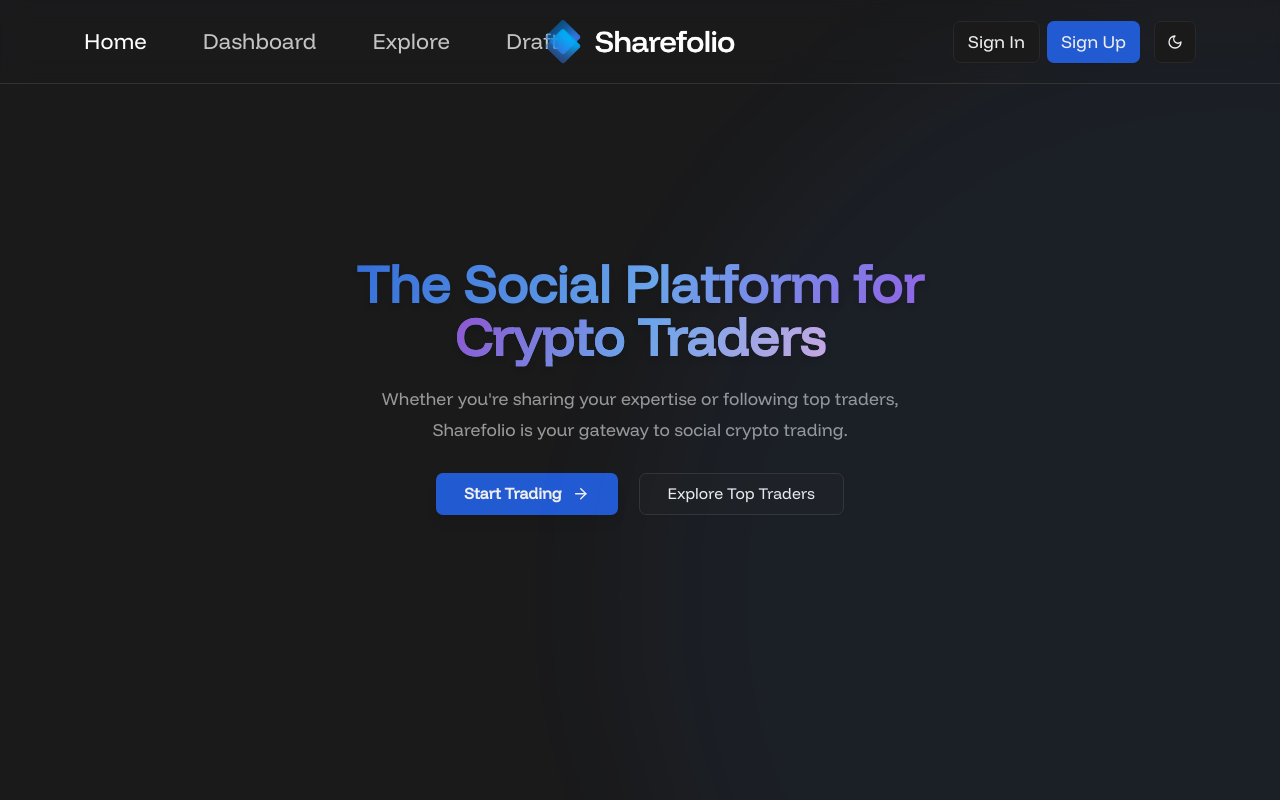
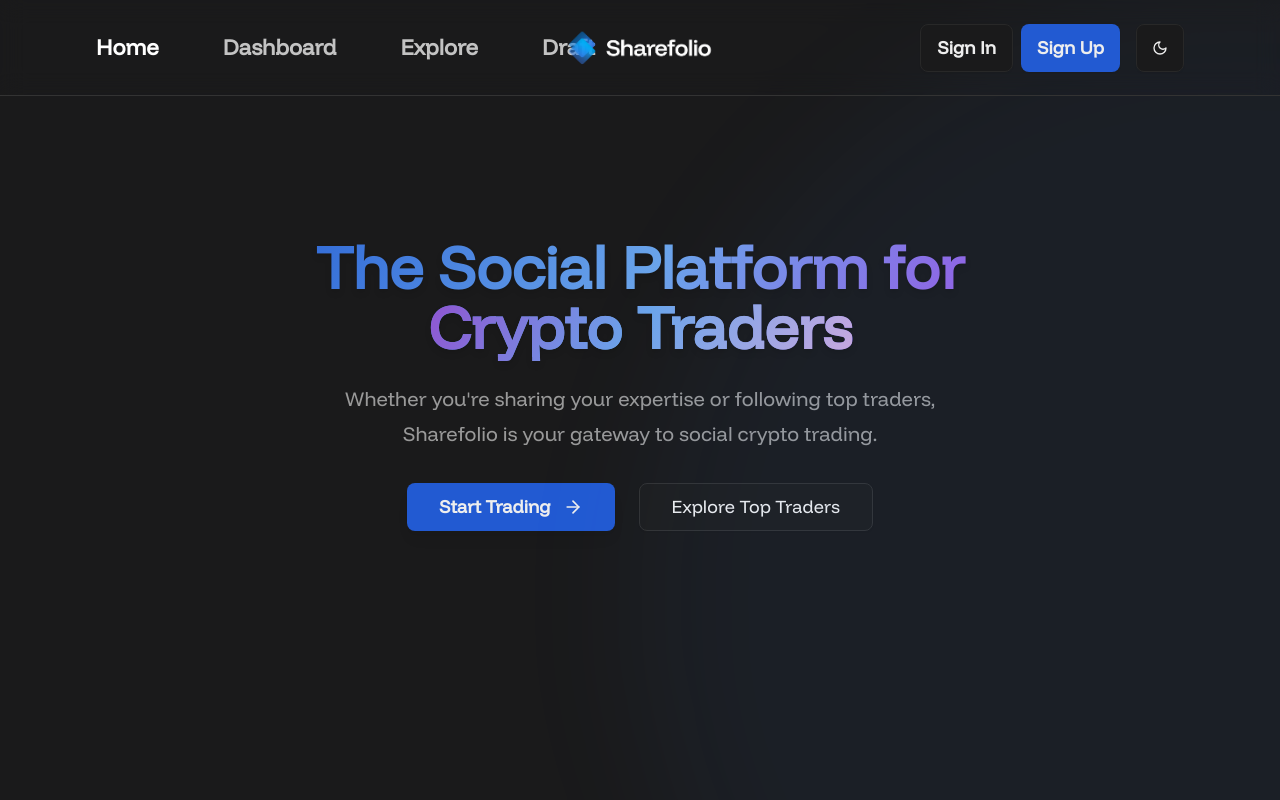
Before and after one commit to roycim/sharefolio, a Next.js app: page / in a window 1280 px wide. Shown: the top 800 px of the page. Built offline with nearby package versions, Linux system fonts and the light colour scheme; no server answers; the database is empty.

Commit message:
on se rapproche

```diff
--- a/components/Navbar.js
+++ b/components/Navbar.js
@@ -57,12 +57,13 @@
               <Link key={item.label} href={item.href} className="group relative">
                 <span
             className={`
-                    text-[22px] font-medium transition-colors duration-300 cursor-pointer
+              text-[22px] transition-colors duration-300 cursor-pointer
+              font-semibold
               ${
                 isActive
                   ? isDarkMode
-                          ? "font-bold text-white"
-                          : "font-bold text-black"
+                    ? "text-white"
+                    : "text-black"
                   : "text-foreground/80 dark:text-white/80"
               }
               ${isDarkMode ? "hover:text-white" : "hover:text-black"}
@@ -108,8 +109,8 @@
           <Image
             src={isDarkMode ? "/sharefolio-logo-dark.png" : "/sharefolio-logo-light.png"}
             alt="Sharefolio Logo"
-            width={200}
-            height={40}
+            width={150}
+            height={20}
             priority
           />
         </div>
@@ -133,14 +134,14 @@
             <Button
               asChild
               variant="outline"
-              className="px-4 py-2 text-xl hover:bg-muted/40 transition-colors"
+              className="px-4 py-2 text-lg font-semibold hover:bg-muted/40 transition-colors"
             >
               <Link href="/auth">Sign In</Link>
             </Button>
             <Button
               asChild
               variant="default"
-              className="px-4 py-2 text-xl hover:bg-muted/40 transition-colors"
+              className="px-4 py-2 text-lg font-semibold hover:bg-muted/40 transition-colors"
             >
               <Link href="/auth">Sign Up</Link>
             </Button>
--- a/styles/globals.css
+++ b/styles/globals.css
@@ -98,7 +98,7 @@
 
 /* Base typography settings */
 :root {
-  font-size: 14px;
+  font-size: 16px;
 }
 
 @media (max-width: 768px) {
```
Lines whose indentation alone changed are shown as unchanged.
